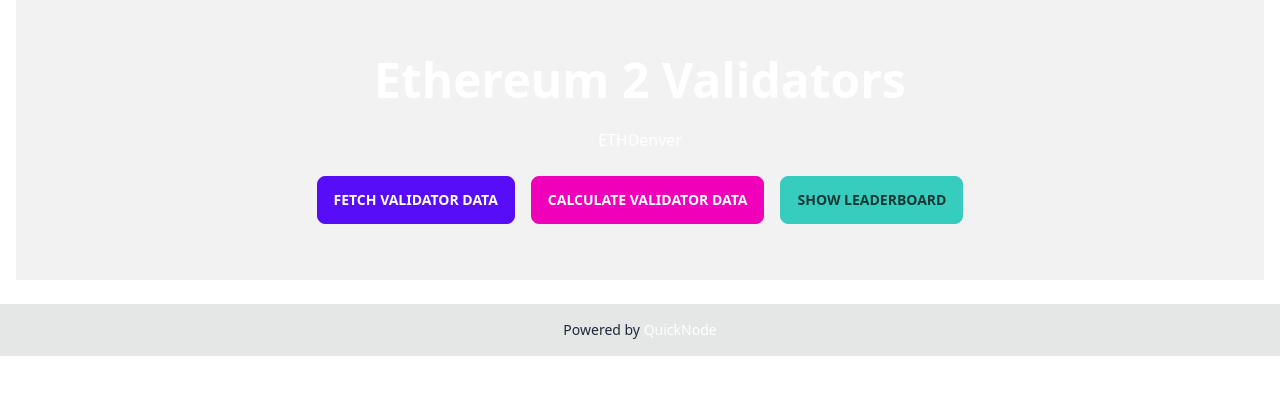
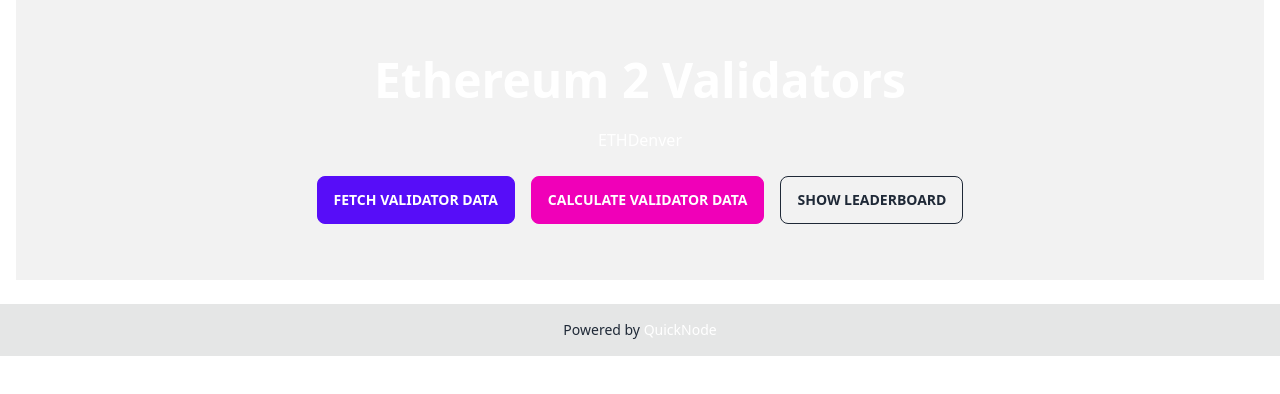
Before and after one commit to Biciok/beacon_validator, a Next.js app: page / in a window 1280 px wide. Shown: the top 394 px of the page. Built offline with nearby package versions, Linux system fonts and the light colour scheme.

Commit message:
Button colors

```diff
--- a/pages/index.js
+++ b/pages/index.js
@@ -162,7 +162,7 @@ export default function Home() {
               <button type="submit" onClick={calculateData} className="btn btn-secondary mx-2">
                 Calculate validator data
               </button>
-              <button type="submit" onClick={calculateLeaderboard} className="btn btn-accent mx-2">
+              <button type="submit" onClick={calculateLeaderboard} className="btn btn-outline mx-2">
                 Show Leaderboard
               </button>
             </div>
```
